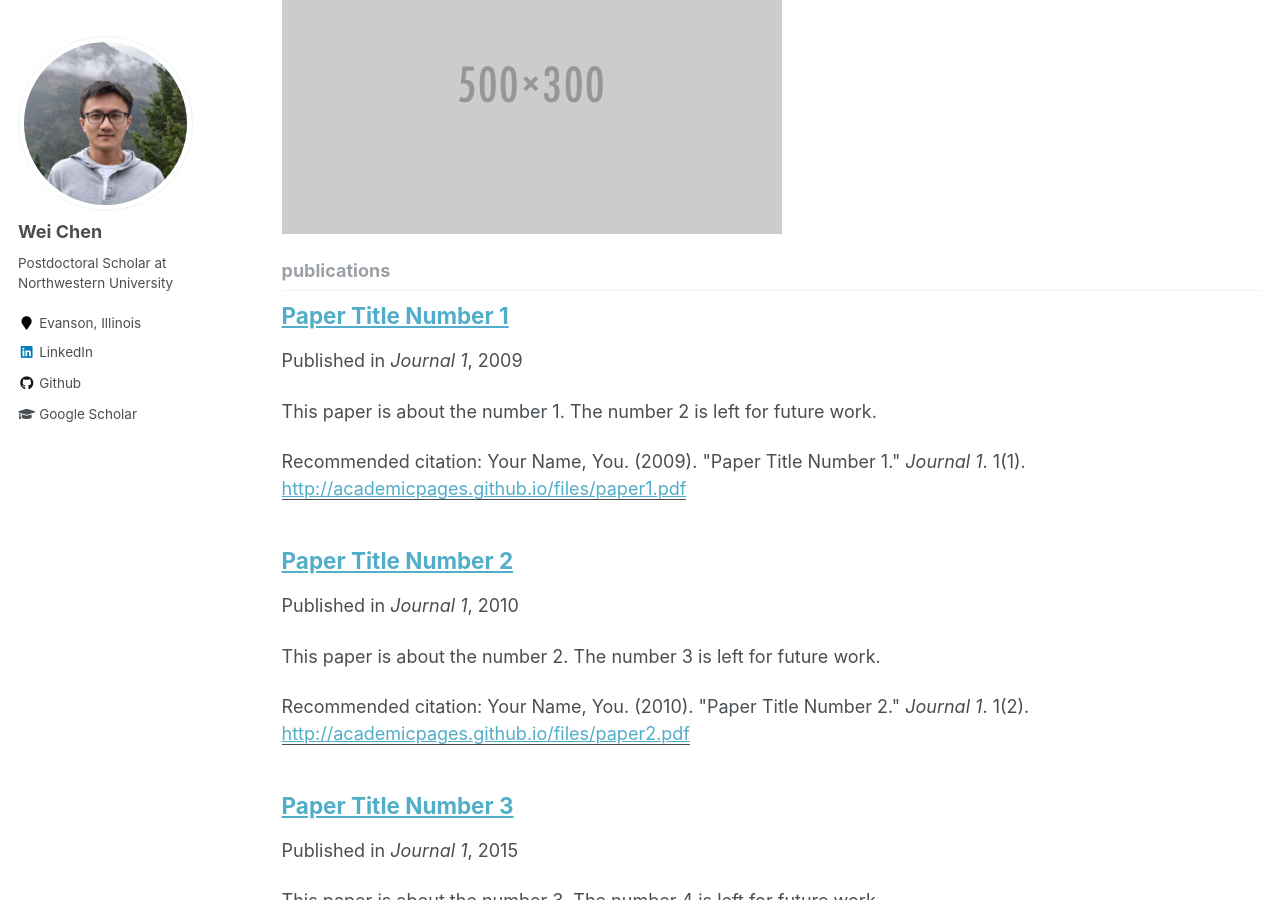
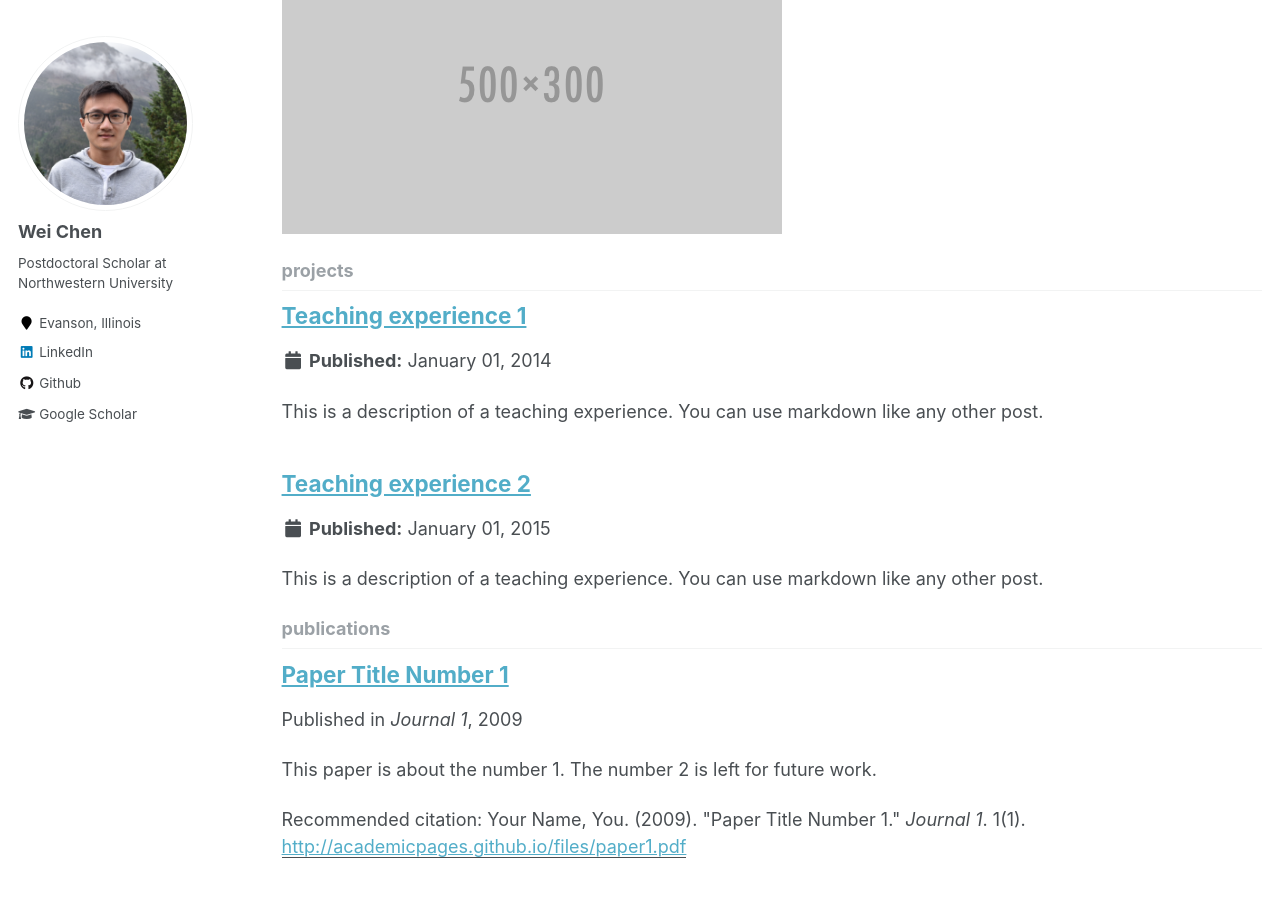
Before and after one commit to wchen459/wchen459.github.io, a Jekyll site: the page built from _pages/collection-archive.html, in a window 1280 px wide and 900 px high, scrolled down 870 px. Built offline with Jekyll 4.4.1, drawn with Linux system fonts in a browser that asks for light colours; part of the change alters nothing that is shown.

Commit message:
fix bugs

```diff
--- a/_config.yml
+++ b/_config.yml
@@ -175,7 +175,7 @@ kramdown:
 
 # Collections
 collections:
-  teaching:
+  projects:
     output: true
     permalink: /:collection/:path/
   publications:
@@ -209,10 +209,10 @@ defaults:
     values:
       layout: single
       author_profile: true
-  # _teaching
+  # _projects
   - scope:
       path: ""
-      type: teaching
+      type: projects
     values:
       layout: single
       author_profile: true
```
